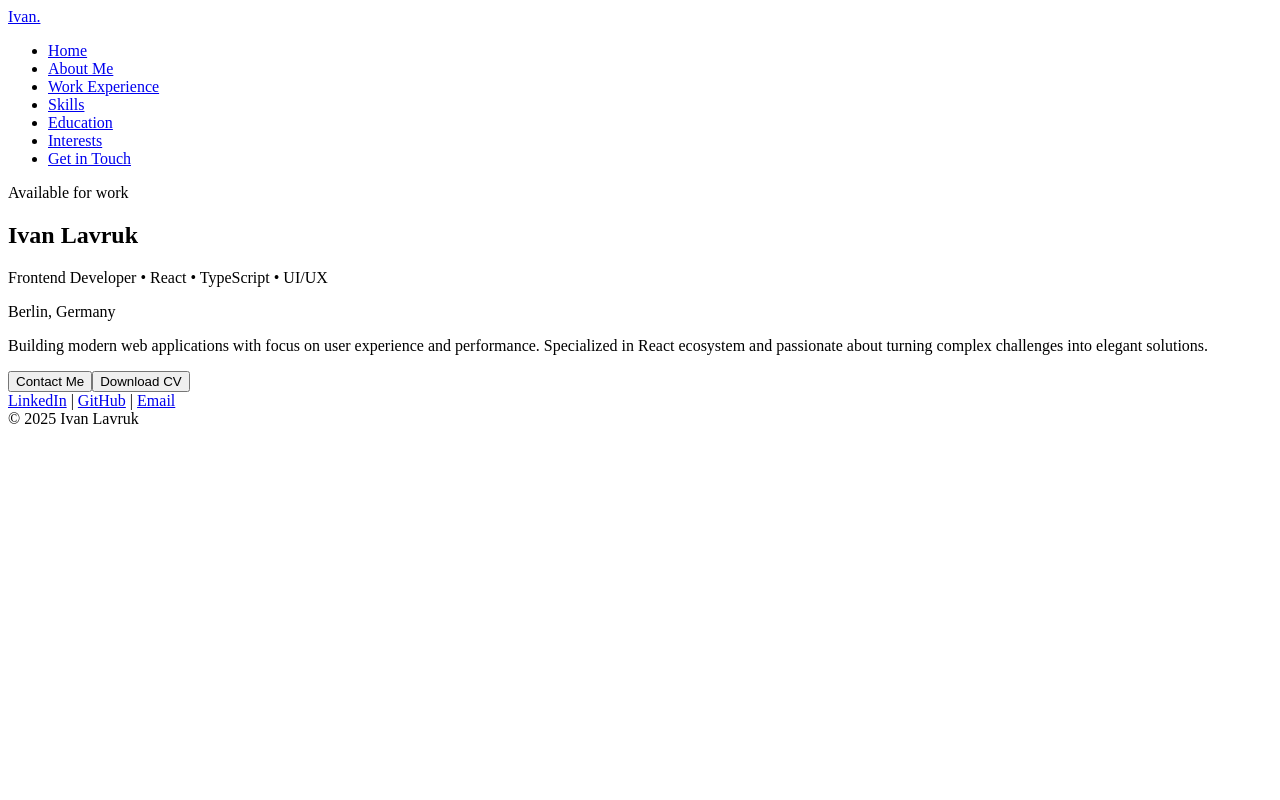
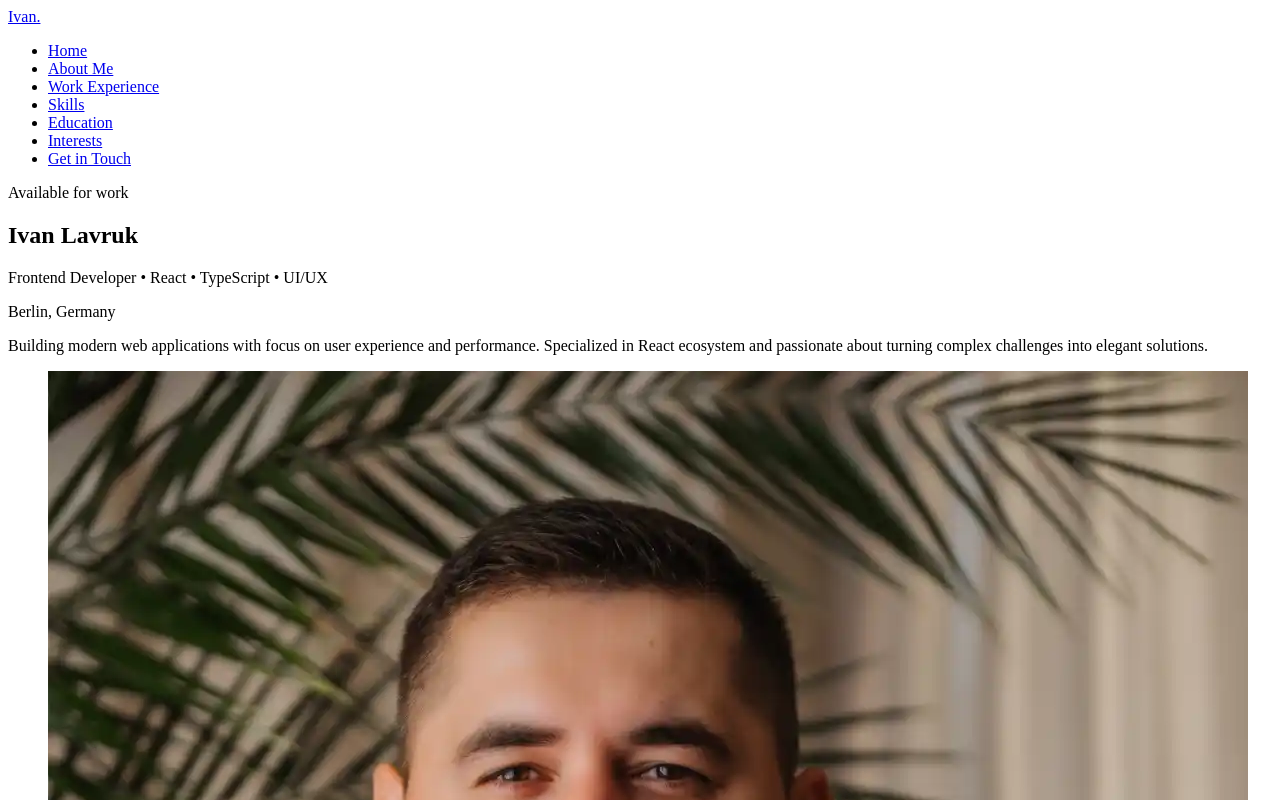
Before and after one commit to iLavruk/Portfolio, a React (Vite) app: page / in a window 1280 px wide. Shown: the top 800 px of the page. Built offline with nearby package versions, Linux system fonts and the light colour scheme.

Commit message:
added avatar

```diff
--- a/src/components/hero/Hero.tsx
+++ b/src/components/hero/Hero.tsx
@@ -1,4 +1,5 @@
 import type { HeroProps } from '@types'
+import avatarSrc from '@/assets/images/avatar.webp'
 
 export default function Hero({ name, title, location, summary, available }: HeroProps) {
   return (
@@ -8,6 +9,9 @@ export default function Hero({ name, title, location, summary, available }: Hero
       <p>{title}</p>
       {location && <div>{location}</div>}
       {summary && <p>{summary}</p>}
+      <figure>
+        <img src={avatarSrc} alt={name} loading="lazy" />
+      </figure>
       <div>
         <button type="button">Contact Me</button>
         <button type="button">Download CV</button>
```
Also changed, not shown: src/assets/images/avatar.webp (added).
